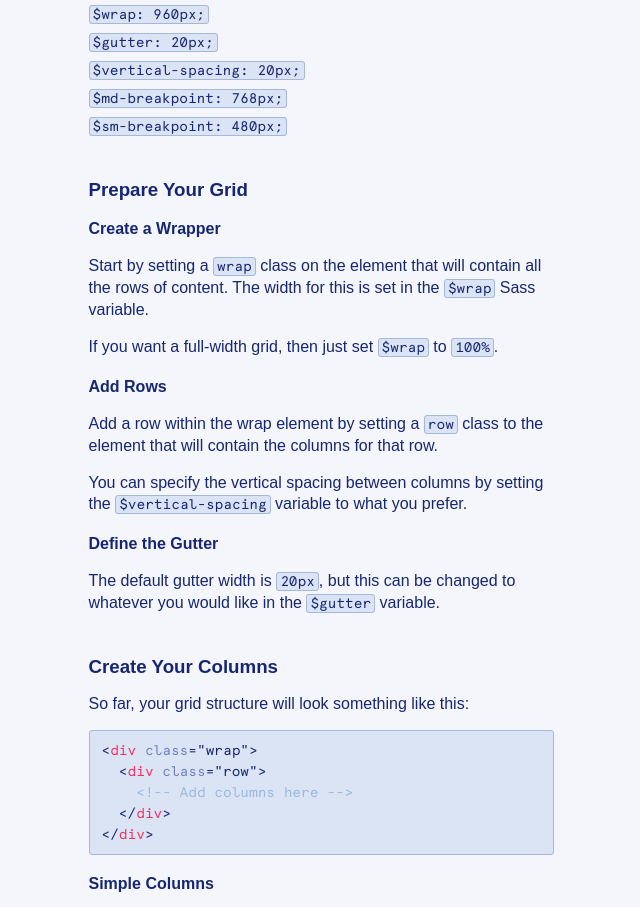
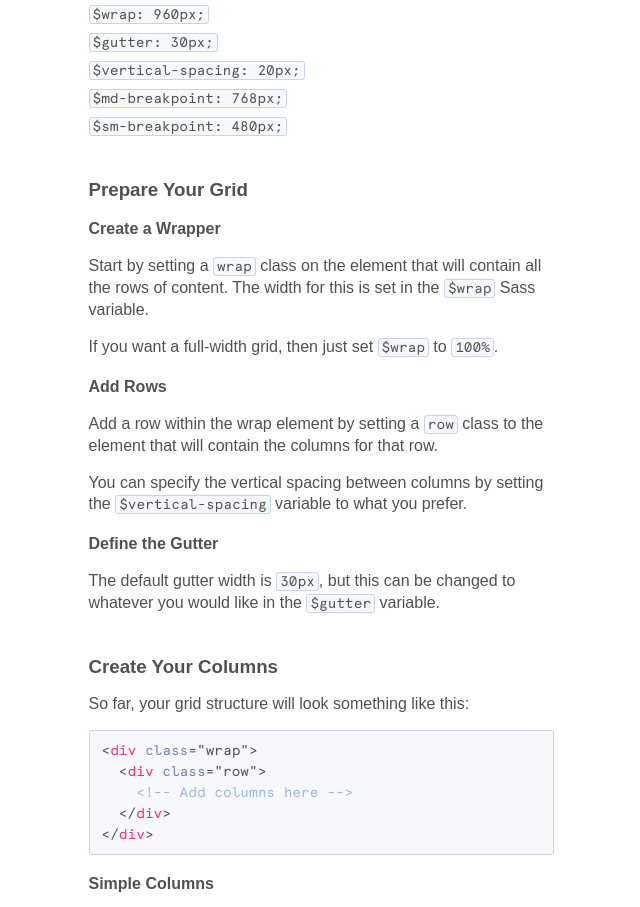
Before and after one commit to dingledow/stretch-css, a website: page index.html in a window 1280 px wide. Shown: the part 796-1703 px from the top of the page, without its empty margins (319-959 px from the left). Drawn offline with Linux system fonts and the light colour scheme.

Commit message:
update to demo page

```diff
--- a/index.html
+++ b/index.html
@@ -87,7 +87,7 @@
         whatever you want. These are the default values:
         <ul class="getting_started__variable_list">
           <li><code>$wrap: 960px;</code></li>
-          <li><code>$gutter: 20px;</code></li>
+          <li><code>$gutter: 30px;</code></li>
           <li><code>$vertical-spacing: 20px;</code></li>
           <li><code>$md-breakpoint: 768px;</code></li>
           <li><code>$sm-breakpoint: 480px;</code></li>
@@ -115,7 +115,7 @@
       </p>
       <h4>Define the Gutter</h4>
       <p>
-        The default gutter width is <code>20px</code>, but this can be
+        The default gutter width is <code>30px</code>, but this can be
         changed to whatever you would like in the <code>$gutter</code>
         variable.
       </p>
--- a/scss/demo.scss
+++ b/scss/demo.scss
@@ -20,8 +20,8 @@
 
 body{
   font-family: "Apercu",sans-serif;
-  background-color: #f4f6fb;
-  color: #162673;
+  background-color: white;
+  color: #525151;
   line-height: 21px;
   -webkit-font-smoothing: antialiased;
   -moz-osx-font-smoothing: grayscale;
@@ -77,16 +77,17 @@ a{
 code, pre{
   font-family: "apercumono", monospace;
   padding: 0px 3px;
-  background-color: #dbe4f4;
+  background-color: #f6f8fb;
   border-radius: 3px;
-  border: 1px solid #a4b8da;
+  border: 1px solid #c7d4e9;
   box-sizing: border-box;
   font-size: 14px;
 }
 
 pre{
-  white-space: pre-wrap;
+  white-space: pre;
   padding: 9px 12px;
+  overflow-x: scroll;
 }
 
 // Content
```
Also changed, not shown: css/demo.css, 1 other file.
